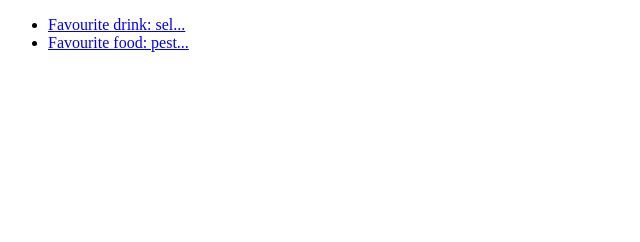
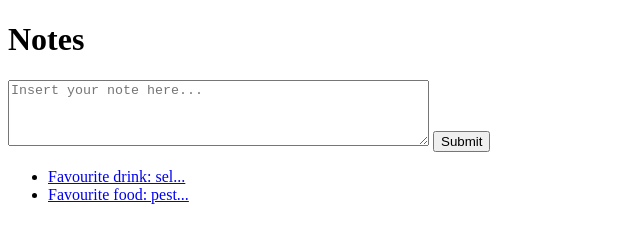
Before and after one commit to JonathanPalma-code/NoteApp-JavaScript, a website: page index.html in a window 1280 px wide. Shown: the whole page, without its empty margins (0-640 px from the left). Drawn offline with Linux system fonts and the light colour scheme.

Commit message:
add text area

```diff
--- a/index.html
+++ b/index.html
@@ -26,9 +26,17 @@
   <title>Book Note</title>
 </head>
 <body>
+  <div><h1>Notes</h1></div>
 
+  <div>
+    <form id='text' action='#notes/new' method='POST'>
+      <textarea rows='4' cols='50' name='textarea' type='text' placeholder='Insert your note here...'></textarea>
+      <button type='submit'>Submit</button>
+    </form>
+  </div>
 
   <div id='app'>hello</div>
+
   <div id='note'></div>
 
 
```
